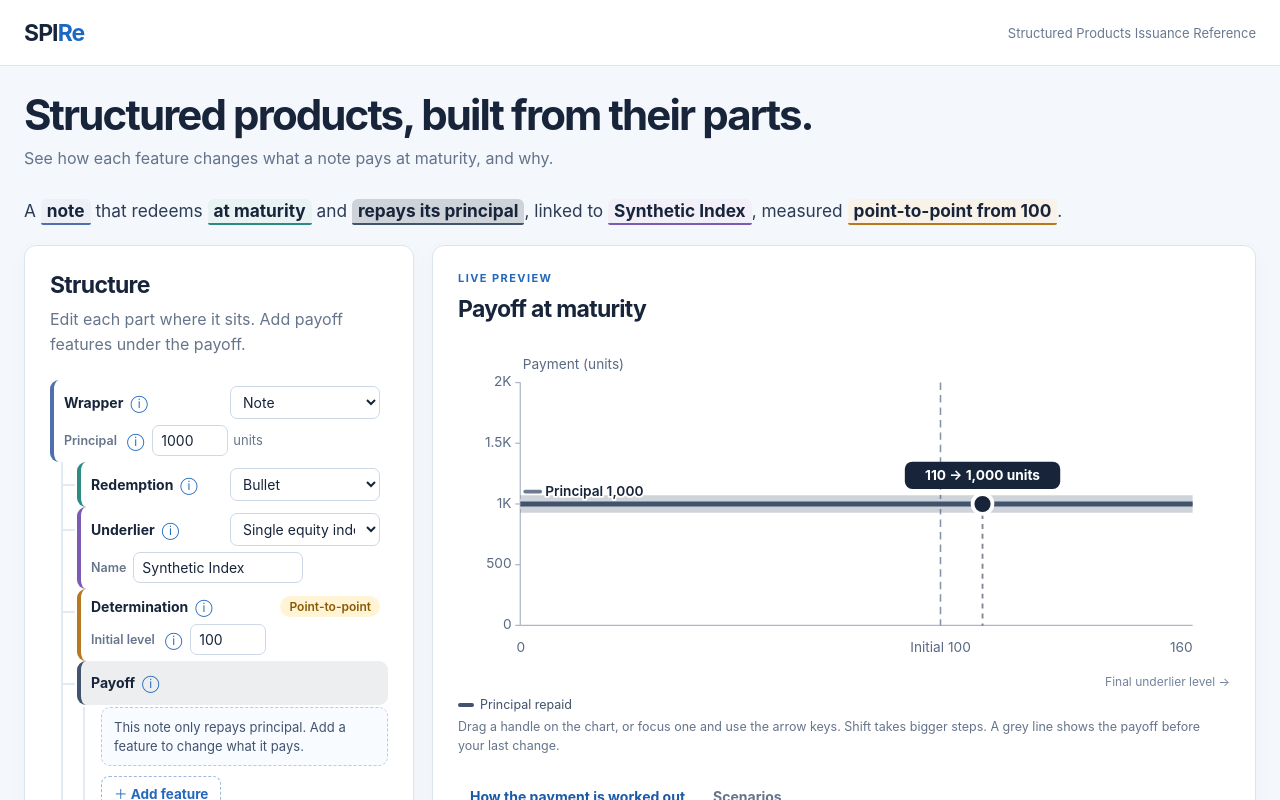
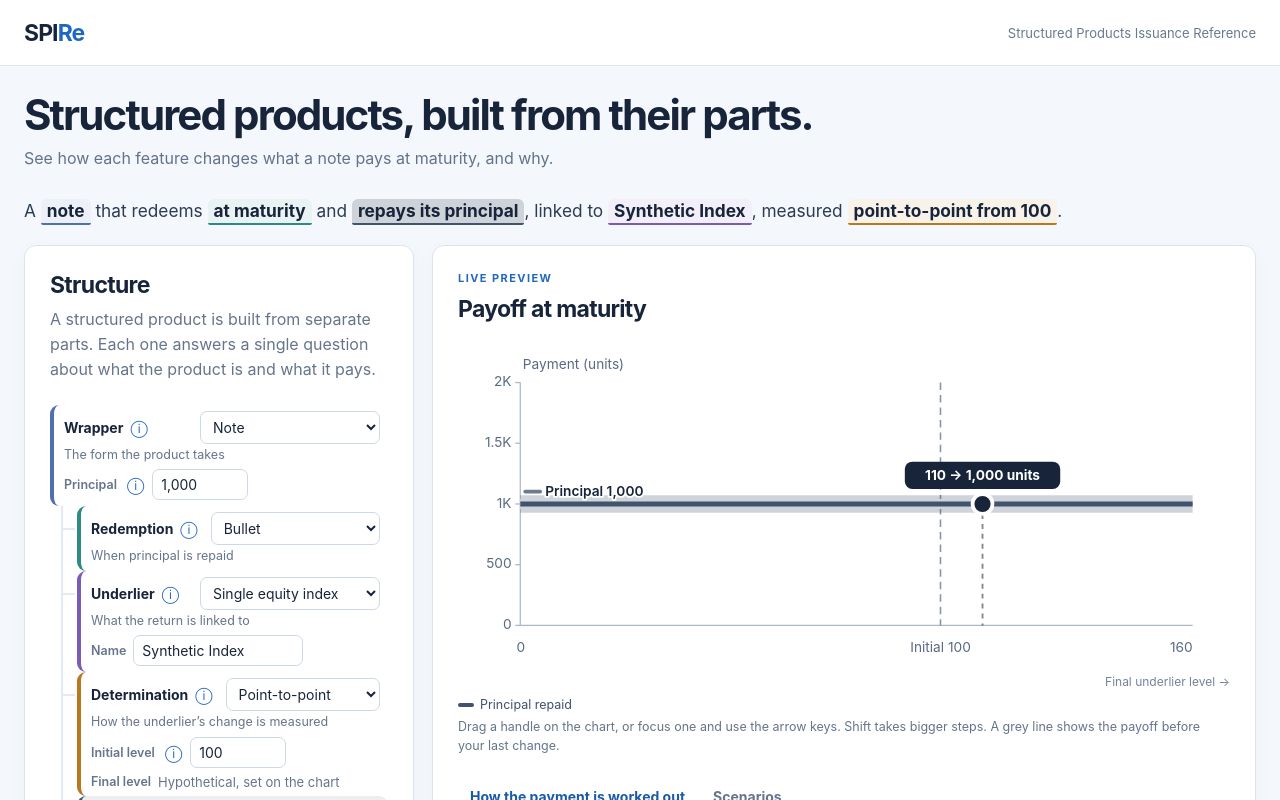
Before and after one commit to sthotakura/spire, a Vue app: page / in a window 1280 px wide. Shown: the top 800 px of the page. Built offline with nearby package versions, Linux system fonts and the light colour scheme.

Commit message:
Explain each outline part and make determination a dropdown

```diff
--- a/src/App.vue
+++ b/src/App.vue
@@ -2,6 +2,7 @@
 import { computed, nextTick, onBeforeUnmount, onMounted, reactive, ref, watch } from 'vue'
 import { amountToY, capBindLevel, capFromY, clamp, clampCap, clampFinalLevel, clampProtection, clampUpsideRate, finalLevelFromX, keyDelta, levelAxisFactor, levelToX, protectionFromY, regimeOf, slopeLevel, splitByRegime, upsideRateFromY, type Plot, type Regime } from './chart/geometry'
 import HintToggle from './components/HintToggle.vue'
+import NumberInput from './components/NumberInput.vue'
 import TabGroup from './components/TabGroup.vue'
 import type { ConceptId } from './content/concepts'
 import { marketingNames, type MarketingName } from './content/names'
@@ -39,6 +40,19 @@ const redemptionOptions = [
   { id: 'issuer-callable', label: 'Issuer callable', description: 'The issuer may redeem the note early under defined terms.', available: false },
   { id: 'puttable', label: 'Puttable', description: 'The holder may require redemption under defined terms.', available: false },
 ] as const
+const determinationOptions = [
+  { id: 'averaging', label: 'Averaging', description: 'Uses the average of levels observed on several stated dates.', available: false },
+  { id: 'lookback', label: 'Lookback', description: 'Uses the highest or lowest level observed on stated dates.', available: false },
+  { id: 'point-to-point', label: 'Point-to-point', description: 'Compares one initial level with one final level.', available: true },
+] as const
+// A one-line meaning under each part's name, so the outline reads without opening every hint.
+const partDescriptions = {
+  wrapper: 'The form the product takes',
+  redemption: 'When principal is repaid',
+  underlier: 'What the return is linked to',
+  determination: 'How the underlier’s change is measured',
+  payoff: 'What the note pays at maturity',
+}
 const underlierOptions: ReadonlyArray<{ id: UnderlierKind; label: string }> = [
   { id: 'equity-index', label: 'Single equity index' },
   { id: 'equity', label: 'Single equity' },
@@ -392,26 +406,29 @@ const chart = computed(() => {
       <div class="workspace">
         <section class="panel outline" aria-label="Product structure">
           <h2>Structure</h2>
-          <p class="help">Edit each part where it sits. Add payoff features under the payoff.</p>
+          <p class="help">A structured product is built from separate parts. Each one answers a single question about what the product is and what it pays.</p>
           <ul class="tree">
             <li :class="['node', { sel: highlighted('wrapper') }]" :style="conceptStyle('wrapper')">
               <div class="nrow" @click="select('wrapper')" @focusin="focusRow('wrapper')">
                 <span class="nlabel">Wrapper<HintToggle id="wrapper" about="wrapper" :text="hints.wrapper" :active="activeHint === 'wrapper'" @toggle="toggleHint('wrapper')" /></span>
-                <span class="ctrl"><select aria-label="Wrapper" :value="note.wrapper"><option v-for="option in wrapperOptions" :key="option.id" :value="option.id" :disabled="!option.available">{{ option.label }}{{ option.available ? '' : ' (unavailable)' }}</option></select></span>
-                <span class="ctrl block"><label for="principal">Principal</label><HintToggle id="principal" about="principal" :text="hints.principal" :active="activeHint === 'principal'" @toggle="toggleHint('principal')" /><input id="principal" v-model.number="principal" type="number" min="0.01" step="any" /><span class="unit">units</span></span>
+                <span class="ctrl pick"><select aria-label="Wrapper" :value="note.wrapper"><option v-for="option in wrapperOptions" :key="option.id" :value="option.id" :disabled="!option.available">{{ option.label }}{{ option.available ? '' : ' (unavailable)' }}</option></select></span>
+                <span class="ndesc">{{ partDescriptions.wrapper }}</span>
+                <span class="ctrl block"><label for="principal">Principal</label><HintToggle id="principal" about="principal" :text="hints.principal" :active="activeHint === 'principal'" @toggle="toggleHint('principal')" /><NumberInput id="principal" v-model="principal" class="num" /></span>
               </div>
               <ul v-if="issuesFor('principalAmount').length" class="errors" role="alert"><li v-for="message in issuesFor('principalAmount')" :key="message">{{ message }}</li></ul>
               <ul>
                 <li :class="['node', { sel: highlighted('redemption') }]" :style="conceptStyle('redemption')">
                   <div class="nrow" @click="select('redemption')" @focusin="focusRow('redemption')">
                     <span class="nlabel">Redemption<HintToggle id="redemption" about="redemption" :text="hints.redemption" :active="activeHint === 'redemption'" @toggle="toggleHint('redemption')" /></span>
-                    <span class="ctrl"><select aria-label="Redemption" :value="note.redemption"><option v-for="option in redemptionOptions" :key="option.id" :value="option.id" :disabled="!option.available">{{ option.label }}{{ option.available ? '' : ' (unavailable)' }}</option></select></span>
+                    <span class="ctrl pick"><select aria-label="Redemption" :value="note.redemption"><option v-for="option in redemptionOptions" :key="option.id" :value="option.id" :disabled="!option.available">{{ option.label }}{{ option.available ? '' : ' (unavailable)' }}</option></select></span>
+                    <span class="ndesc">{{ partDescriptions.redemption }}</span>
                   </div>
                 </li>
                 <li :class="['node', { sel: highlighted('underlier') }]" :style="conceptStyle('underlier')">
                   <div class="nrow" @click="select('underlier')" @focusin="focusRow('underlier')">
                     <span class="nlabel">Underlier<HintToggle id="underlier" about="underlier" :text="hints.underlier" :active="activeHint === 'underlier'" @toggle="toggleHint('underlier')" /></span>
-                    <span class="ctrl"><select v-model="underlierKind" aria-label="Underlier type"><option v-for="option in underlierOptions" :key="option.id" :value="option.id">{{ option.label }}</option></select></span>
+                    <span class="ctrl pick wide"><select v-model="underlierKind" aria-label="Underlier type"><option v-for="option in underlierOptions" :key="option.id" :value="option.id">{{ option.label }}</option></select></span>
+                    <span class="ndesc">{{ partDescriptions.underlier }}</span>
                     <span class="ctrl block"><label for="underlier-name">Name</label><input id="underlier-name" v-model="underlierName" type="text" placeholder="Synthetic Index" /></span>
                   </div>
                   <ul v-if="issuesFor('underlierName').length" class="errors" role="alert"><li v-for="message in issuesFor('underlierName')" :key="message">{{ message }}</li></ul>
@@ -419,14 +436,17 @@ const chart = computed(() => {
                 <li :class="['node', { sel: highlighted('determination') }]" :style="conceptStyle('determination')">
                   <div class="nrow" @click="select('determination')" @focusin="focusRow('determination')">
                     <span class="nlabel">Determination<HintToggle id="determination" about="determination" :text="hints.determination" :active="activeHint === 'determination'" @toggle="toggleHint('determination')" /></span>
-                    <span class="ctrl"><span class="badge">Point-to-point</span></span>
-                    <span class="ctrl block"><label for="initial-level">Initial level</label><HintToggle id="initial-level" about="initial level" :text="hints['initial-level']" :active="activeHint === 'initial-level'" @toggle="toggleHint('initial-level')" /><input id="initial-level" v-model.number="initialLevel" type="number" min="0.01" step="any" /></span>
+                    <span class="ctrl pick"><select aria-label="Determination" :value="note.determination.kind"><option v-for="option in determinationOptions" :key="option.id" :value="option.id" :disabled="!option.available">{{ option.label }}{{ option.available ? '' : ' (unavailable)' }}</option></select></span>
+                    <span class="ndesc">{{ partDescriptions.determination }}</span>
+                    <span class="ctrl block"><label for="initial-level">Initial level</label><HintToggle id="initial-level" about="initial level" :text="hints['initial-level']" :active="activeHint === 'initial-level'" @toggle="toggleHint('initial-level')" /><NumberInput id="initial-level" v-model="initialLevel" class="num" /></span>
+                    <span class="ctrl block"><span class="flabel">Final level</span><span class="unit">Hypothetical, set on the chart</span></span>
                   </div>
                   <ul v-if="issuesFor('initialLevel').length" class="errors" role="alert"><li v-for="message in issuesFor('initialLevel')" :key="message">{{ message }}</li></ul>
                 </li>
                 <li :class="['node', { sel: highlighted('payoff') }]" :style="conceptStyle('payoff')">
                   <div class="nrow" @click="select('payoff')" @focusin="focusRow('payoff')">
                     <span class="nlabel">Payoff<HintToggle id="payoff" about="payoff" :text="hints.payoff" :active="activeHint === 'payoff'" @toggle="toggleHint('payoff')" /></span>
+                    <span class="ndesc">{{ partDescriptions.payoff }}</span>
                   </div>
                   <ul v-if="issuesFor('participations').length" class="errors" role="alert"><li v-for="message in issuesFor('participations')" :key="message">{{ message }}</li></ul>
                   <ul>
--- /dev/null
+++ b/src/components/NumberInput.vue
@@ -0,0 +1,22 @@
+<script setup lang="ts">
+import { ref, watch } from 'vue'
+import { formatNumber, parseNumber } from '../content/number-text'
+
+// A number field that shows digit separators. While it has focus, the reader's text is left as typed.
+const model = defineModel<number>({ required: true })
+const text = ref(formatNumber(model.value))
+const focused = ref(false)
+watch(model, (value) => { if (!focused.value) text.value = formatNumber(value) })
+const onInput = (event: Event) => {
+  text.value = (event.target as HTMLInputElement).value
+  model.value = parseNumber(text.value)
+}
+const onBlur = () => {
+  focused.value = false
+  if (Number.isFinite(model.value)) text.value = formatNumber(model.value)
+}
+</script>
+
+<template>
+  <input type="text" inputmode="decimal" autocomplete="off" :value="text" @input="onInput" @focus="focused = true" @blur="onBlur" />
+</template>
--- /dev/null
+++ b/src/content/number-text.ts
@@ -0,0 +1,8 @@
+// Numbers in the outline fields are shown with digit separators (1,000) and read back without them.
+export const formatNumber = (value: number): string => Number.isFinite(value) ? value.toLocaleString('en-US', { maximumFractionDigits: 10 }) : ''
+
+// Blank or unreadable text gives NaN, so the note's own validation reports it.
+export const parseNumber = (text: string): number => {
+  const plain = text.replace(/,/g, '').trim()
+  return plain === '' ? NaN : Number(plain)
+}
```
Also changed, not shown: src/style.css, 2 other files (tests, documents, lock files or other folders).
